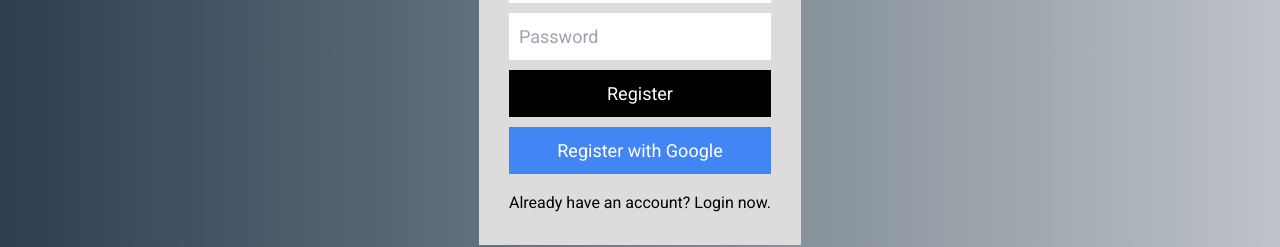
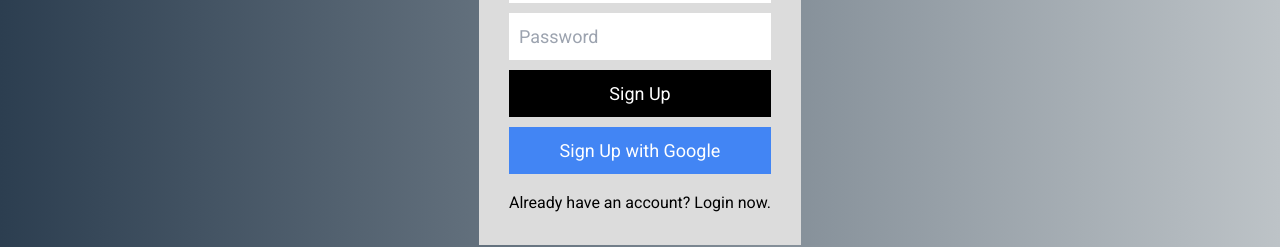
Before and after one commit to BTANISHA11/medcare, a React (Create React App) app: page /register in a window 1280 px wide. Shown: the part 459-706 px from the top of the page. Built offline with nearby package versions, Linux system fonts and the light colour scheme; no server answers.

Commit message:
Update Register.js

```diff
--- a/src/components/Register.js
+++ b/src/components/Register.js
@@ -47,13 +47,13 @@
           placeholder="Password"
         />
         <button className="register__btn" onClick={register}>
-          Register
+          Sign Up
         </button>
         <button
           className="register__btn register__google"
           onClick={signInWithGoogle}
         >
-          Register with Google
+          Sign Up with Google
         </button>
         <div>
           Already have an account? <Link to="/login">Login</Link> now.
```
